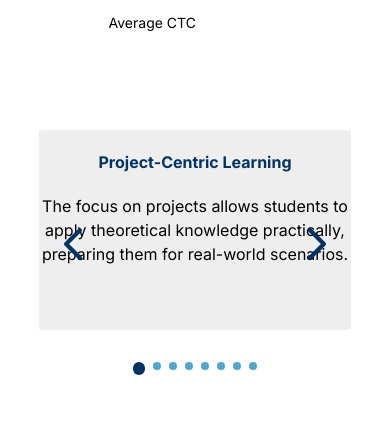
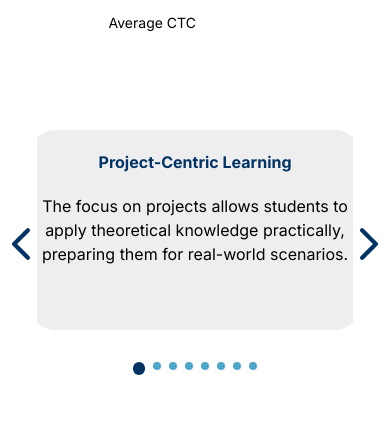
Before and after one commit to Velocity-IIITDWD/iiitdwd.ac.in, a Next.js app: page /placements in a window 390 px wide. Shown: the part 1598-2023 px from the top of the page. Built offline with nearby package versions, Linux system fonts and the light colour scheme.

Commit message:
Placements corrected-4

```diff
--- a/app/globals.css
+++ b/app/globals.css
@@ -92,8 +92,8 @@ transition-duration: 0.2s;
 
 .embla {
   position: relative;
-  margin-left: 10%;
-  margin-right: 10%;
+  margin-left: 9%;
+  margin-right: 9%;
 }
 
 .embla__viewport {
@@ -142,13 +142,13 @@ transition-duration: 0.2s;
   scale:1.1
 }
 .embla__button--prev {
-  left: 10px;
+  left: -60px;
 
 
 }
 
 .embla__button--next {
-  right: 10px;
+  right: -60px;
 }
 
 .embla__button__svg {
@@ -219,6 +219,22 @@ transition-duration: 0.2s;
 width:220%;
 
 }
+.embla__button--next
+{
+right:-40px;
+}
+.embla__button--prev
+{
+left:-40px;
+}
+.embla{
+margin-left: 9.5%;
+margin-right: 9.5%;
+}
+.slide-content
+{
+  width: 330px;
+}
 /*.buttonss
 {
   white-space: nowrap;
--- a/app/placements/page.tsx
+++ b/app/placements/page.tsx
@@ -117,7 +117,7 @@ export default function Home() {
 </div>
 
 
-<div className='mt-20 cursor-grab'>
+<div className='mt-20  cursor-grab'>
 
       <EmblaCarousel slides={slides} />
     </div>
```
